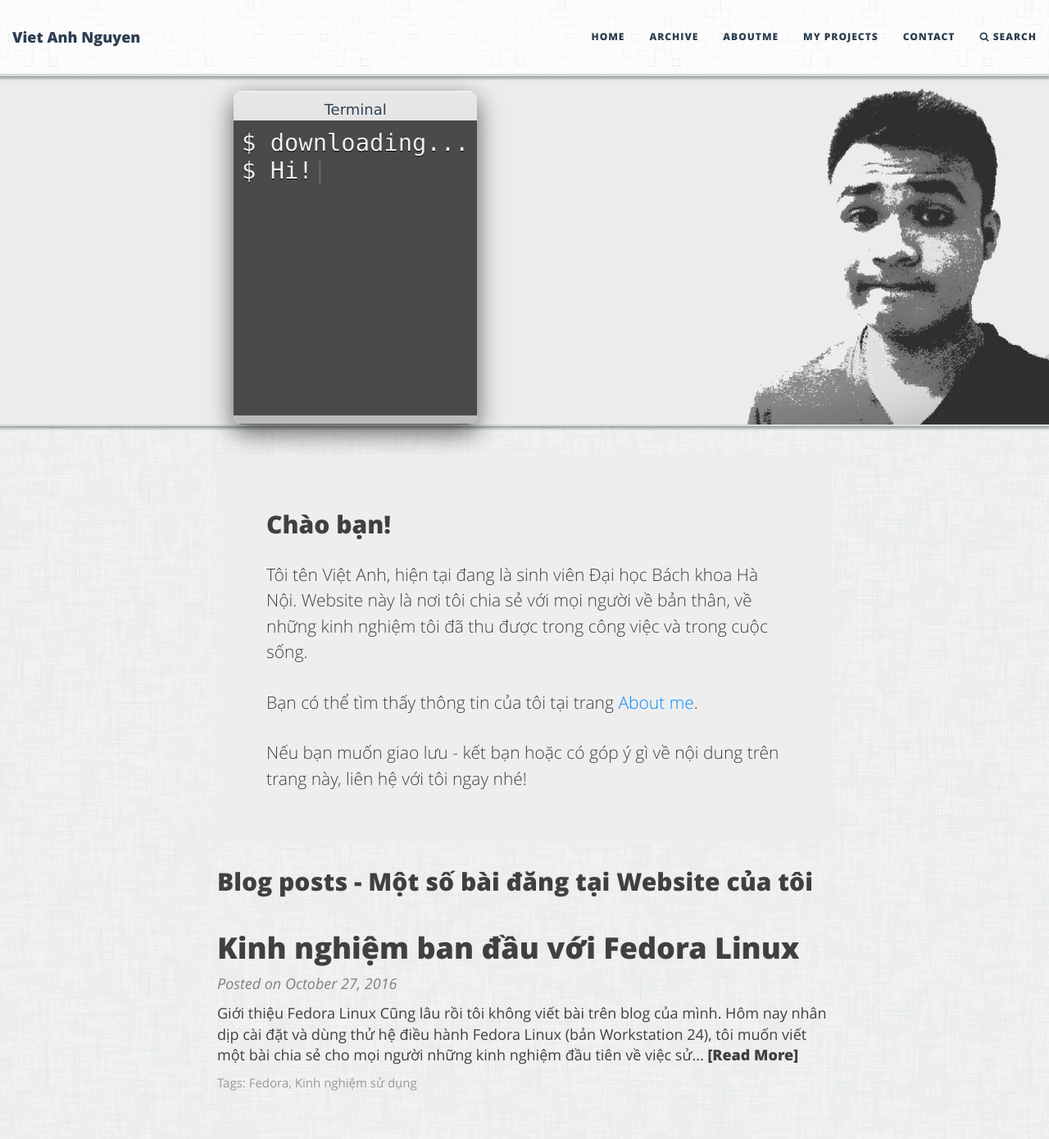
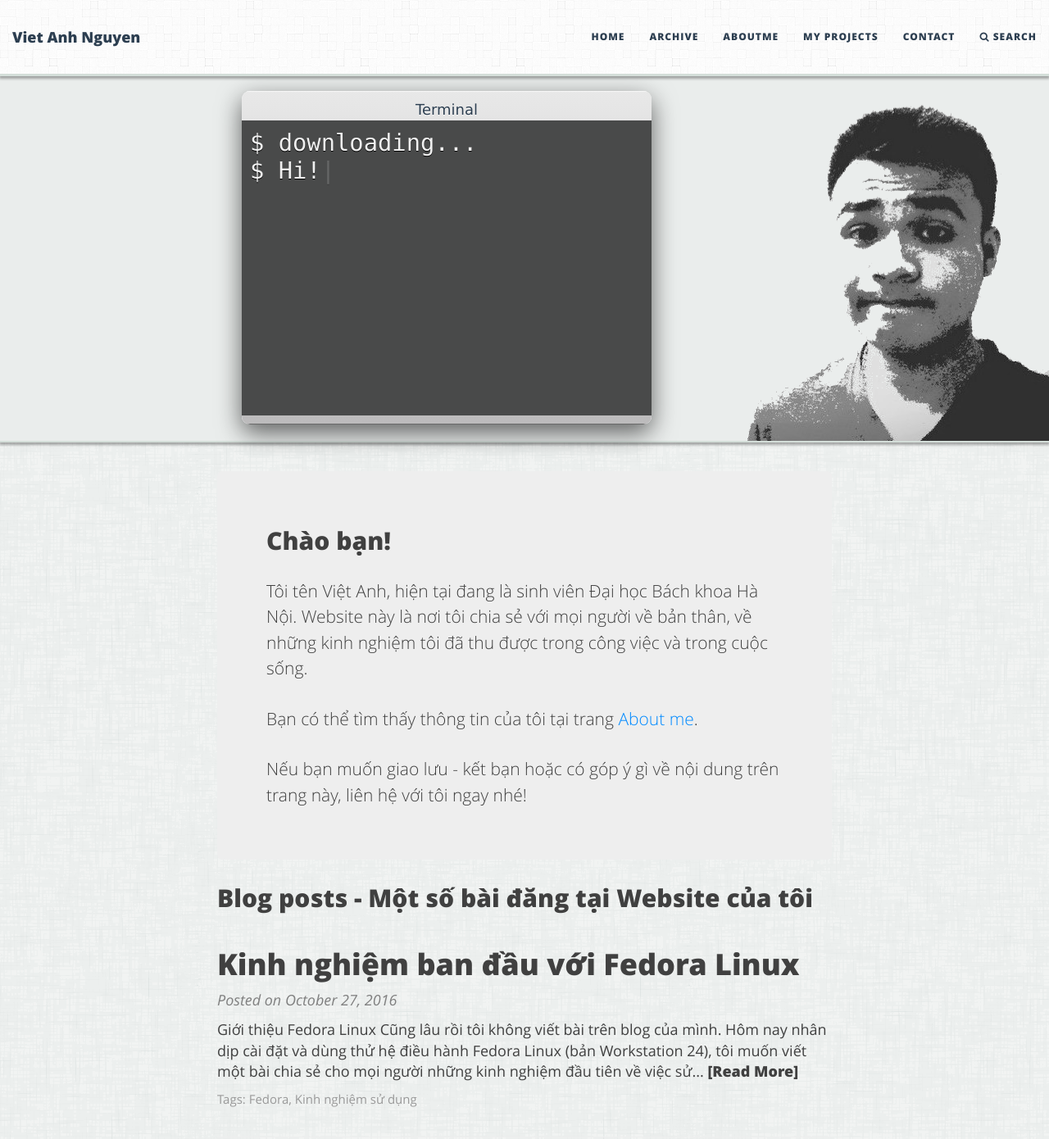
Before and after one commit to diglink/vietanhdev.github.io, a Jekyll site: the page built from index.html, in a window 1280 px wide and 1400 px high. Shown: the top 1390 px of the window at 82% size. Built offline with Jekyll 4.4.1, drawn with Linux system fonts in a browser that asks for light colours; the list of posts is cut into pages by our own code.

Commit message:
update web

```diff
--- a/index.html
+++ b/index.html
@@ -89,7 +89,7 @@ js: "/js/ani-text-home.js"
 /* text editor styles */
 .text-editor-wrap {
   display: block;
-  float: left;
+  margin-left: 10px;
   max-width: 500px;
   border-radius: 10px;
   box-shadow: rgba(0, 0, 0, 0.6) 0px 10px 30px;
```
